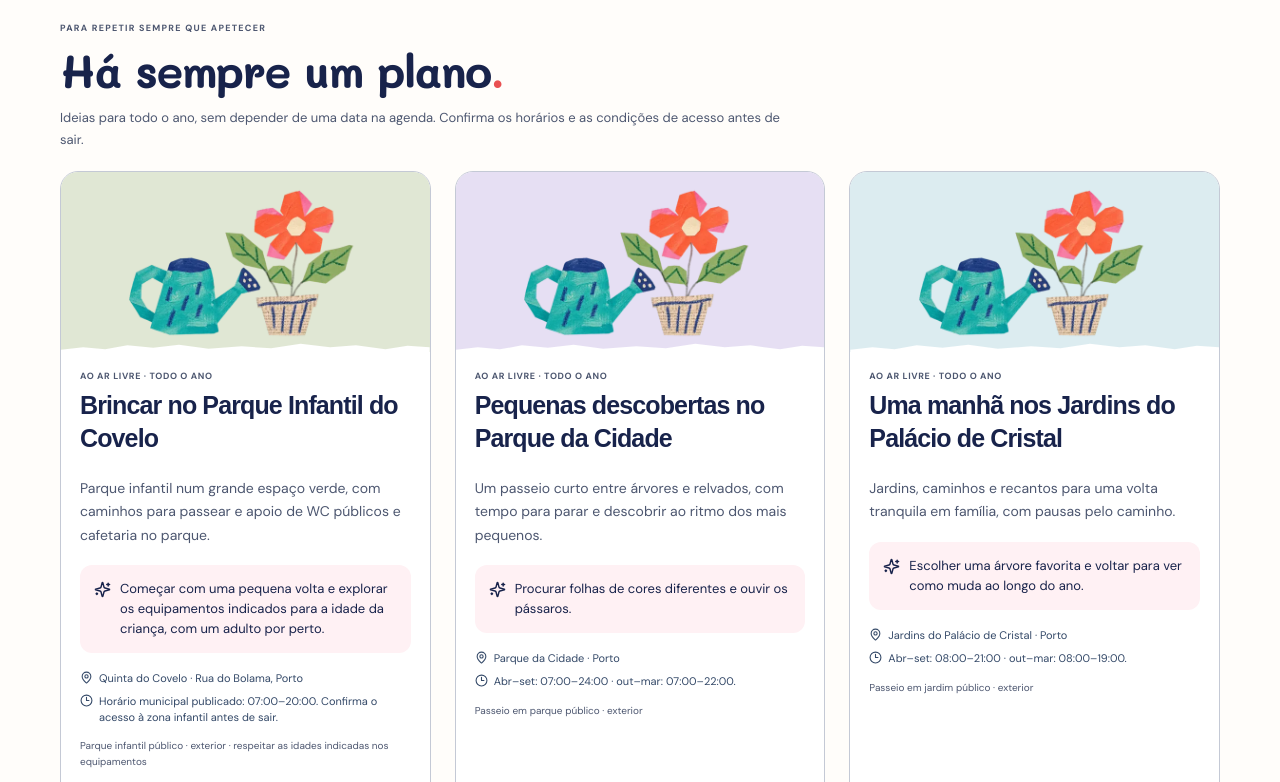
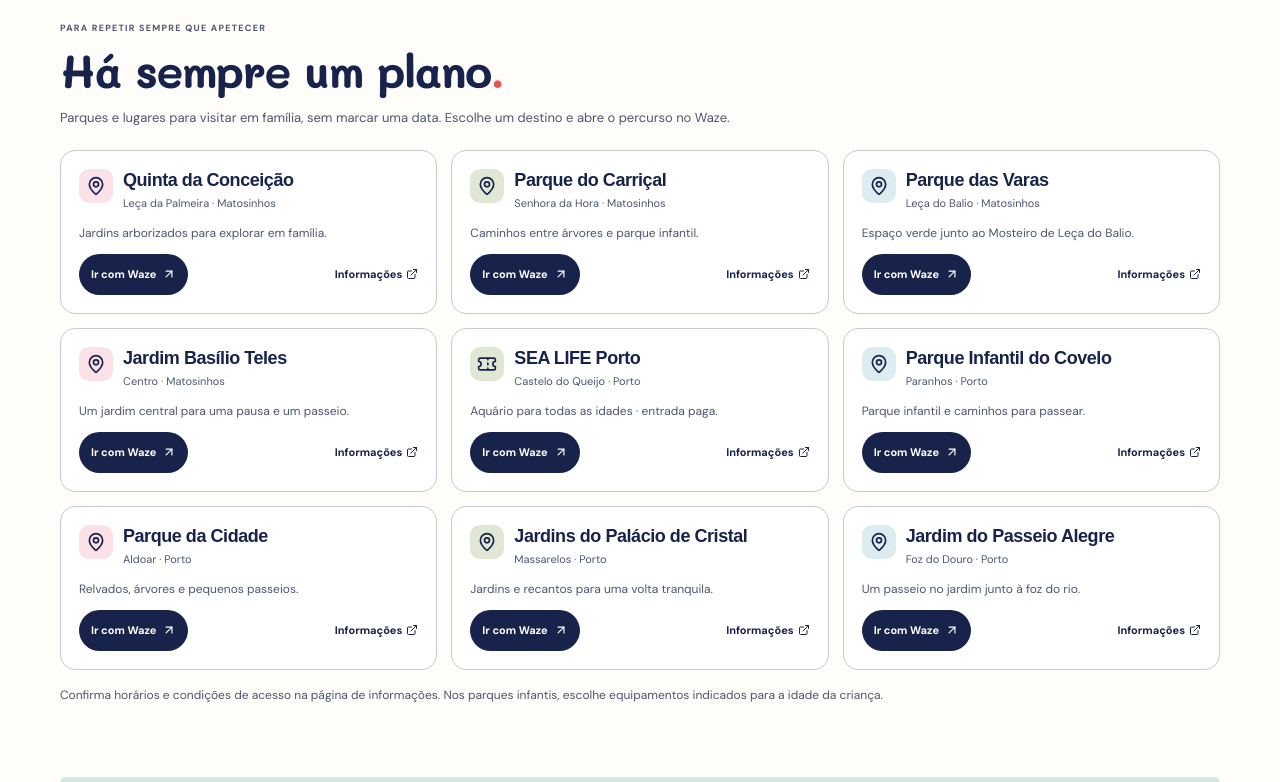
Before and after one commit to silviafernandes/pequenos-fins-de-semana, a React (Vite) app: page / in a window 1280 px wide. Shown: the part 2798-3580 px from the top of the page. Built offline with nearby package versions, Linux system fonts and the light colour scheme.

Commit message:
Compact year-round cards with Waze links, more Matosinhos parks and SEA LIFE

```diff
--- a/src/App.jsx
+++ b/src/App.jsx
@@ -12,6 +12,7 @@ import { activityArtwork } from './activityArtwork.js'
 import initial from './initialData.json'
 import evergreenIdeas from './evergreenIdeas.json'
 import { isNewEvent } from './recency.js'
+import { wazeUrl } from './navigation.js'
 import initialHistory from './initialHistory.json'
 import initialDiscoveries from './initialDiscoveries.json'
 
@@ -85,14 +86,14 @@ function EventCard({e,favorites,onToggle,compact=false}){
  </article>
 }
 function Outings({items=[]}){
- const outings=items.filter(o=>eligibleOuting(o))
+ const outings=items.filter(o=>o.id!=='outing-sealife'&&eligibleOuting(o))
  if(!outings.length)return null
  return <section className="outings-section" id="passeios" aria-label="Passeios em família"><div className="section-heading"><div><h2>Ao vosso ritmo<span>.</span></h2><p>Passeios para todas as idades. Escolhe a hora de chegada dentro do horário de abertura.</p></div></div><div className="event-grid">{outings.map(o=><article className="outing-card" key={o.id}>
  <div className={`art art-${activityArtwork(o)}`}><img className="category-art" src={`${import.meta.env.BASE_URL}illustrations/activity-${activityArtwork(o)}.webp`} alt=""/></div>
  <div className="event-body"><div className="event-overline">{o.category} · Passeio</div><h3>{o.title}</h3><p className="event-description">{o.description}</p><div className="meta-grid"><span><CalendarDays size={14}/>{o.periodLabel}</span><span><Clock3 size={14}/>{o.weekendHours}</span><span><MapPin size={14}/>{o.venue}</span><span><Ticket size={14}/>{o.price}</span></div><div className="detail-line">{o.distanceKm.toLocaleString('pt-PT',{maximumFractionDigits:1})} km em linha reta · Todas as idades · {o.indoor?'Interior':'Exterior'}</div><p className="outing-note">{o.note}</p><div className="card-actions">{o.bookingUrl&&isSafeUrl(o.bookingUrl)&&<a className="primary-link" href={o.bookingUrl} target="_blank" rel="noopener noreferrer">Ver bilhetes <ArrowUpRight size={15}/></a>}{isSafeUrl(o.sourceUrl)&&<a className="secondary-link" href={o.sourceUrl} target="_blank" rel="noopener noreferrer">Horários e detalhes <ExternalLink size={13}/></a>}</div></div></article>)}</div></section>
 }
 function EverydayIdeas(){
- return <section className="evergreen-section" id="ideias" aria-label="Ideias para todo o ano"><div className="section-heading"><div><div className="eyebrow">PARA REPETIR SEMPRE QUE APETECER</div><h2>Há sempre um plano<span>.</span></h2><p>Ideias para todo o ano, sem depender de uma data na agenda. Confirma os horários e as condições de acesso antes de sair.</p></div></div><div className="event-grid">{evergreenIdeas.map(idea=><article className="evergreen-card" key={idea.id}><div className="art art-nature"><img className="category-art" src={`${import.meta.env.BASE_URL}illustrations/activity-nature.webp`} alt=""/></div><div className="event-body"><div className="event-overline">Ao ar livre · Todo o ano</div><h3>{idea.title}</h3><p className="evergreen-description">{idea.description}</p><p className="little-idea"><Sparkles size={17} aria-hidden="true"/><span>{idea.idea}</span></p><div className="meta-grid"><span><MapPin size={14}/>{idea.place}</span><span><Clock3 size={14}/>{idea.hours}</span></div><div className="detail-line">{idea.access}</div><div className="card-actions"><a className="primary-link" href={idea.sourceUrl} target="_blank" rel="noopener noreferrer">Conhecer o lugar <ArrowUpRight size={15}/></a></div></div></article>)}</div></section>
+ return <section className="evergreen-section" id="ideias" aria-label="Ideias para todo o ano"><div className="section-heading"><div><div className="eyebrow">PARA REPETIR SEMPRE QUE APETECER</div><h2>Há sempre um plano<span>.</span></h2><p>Parques e lugares para visitar em família, sem marcar uma data. Escolhe um destino e abre o percurso no Waze.</p></div></div><div className="evergreen-grid">{evergreenIdeas.map(idea=><article className="evergreen-card" key={idea.id}><div className="evergreen-heading"><span className="evergreen-icon" aria-hidden="true">{idea.kind==='aquarium'?<Ticket size={20}/>:<MapPin size={20}/>}</span><div><h3>{idea.title}</h3><p className="evergreen-place">{idea.place}</p></div></div><p className="evergreen-summary">{idea.shortDescription}</p><div className="evergreen-actions"><a className="primary-link" href={wazeUrl(idea)} target="_blank" rel="noopener noreferrer" aria-label={`Ir com Waze: ${idea.title}`}>Ir com Waze <ArrowUpRight size={14}/></a><a className="evergreen-info" href={idea.sourceUrl} target="_blank" rel="noopener noreferrer" aria-label={`Informações: ${idea.title}`}>Informações <ExternalLink size={12}/></a></div></article>)}</div><p className="evergreen-footnote">Confirma horários e condições de acesso na página de informações. Nos parques infantis, escolhe equipamentos indicados para a idade da criança.</p></section>
 }
 function Banner({events}){
  const future=events.filter(e=>e.status==='scheduled'&&e.openingAt&&e.openingAt>nowPTStamp()).sort((a,b)=>a.openingAt.localeCompare(b.openingAt))[0]
--- a/src/evergreenIdeas.json
+++ b/src/evergreenIdeas.json
@@ -1,8 +1,57 @@
 [
   {
+    "id": "quinta-conceicao",
+    "title": "Quinta da Conceição",
+    "place": "Leça da Palmeira · Matosinhos",
+    "shortDescription": "Jardins arborizados para explorar em família.",
+    "navigationQuery": "Quinta da Conceição, Leça da Palmeira, Matosinhos, Portugal",
+    "sourceUrl": "https://www.visitportugal.com/pt-pt/NR/exeres/26B0A12A-0C12-4943-832F-7DC1BA7004DE",
+    "reviewedAt": "2026-11-17"
+  },
+  {
+    "id": "parque-carrical",
+    "title": "Parque do Carriçal",
+    "place": "Senhora da Hora · Matosinhos",
+    "shortDescription": "Caminhos entre árvores e parque infantil.",
+    "navigationQuery": "Parque do Carriçal, Senhora da Hora, Matosinhos, Portugal",
+    "sourceUrl": "https://www.uf-smish.pt/cultura-e-turismo/parque-urbano-do-carrical/",
+    "reviewedAt": "2026-11-17"
+  },
+  {
+    "id": "parque-varas",
+    "title": "Parque das Varas",
+    "place": "Leça do Balio · Matosinhos",
+    "shortDescription": "Espaço verde junto ao Mosteiro de Leça do Balio.",
+    "navigationQuery": "Parque das Varas, Rua do Mosteiro, Leça do Balio, Matosinhos, Portugal",
+    "sourceUrl": "https://arquivomunicipal.cm-matosinhos.pt/Result.aspx?id=130338&type=PCD",
+    "reviewedAt": "2026-11-17"
+  },
+  {
+    "id": "jardim-basilio",
+    "title": "Jardim Basílio Teles",
+    "place": "Centro · Matosinhos",
+    "shortDescription": "Um jardim central para uma pausa e um passeio.",
+    "navigationQuery": "Jardim Basílio Teles, Matosinhos, Portugal",
+    "sourceUrl": "https://iporto.amp.pt/equipamentos/jardim-basalio-teles/",
+    "reviewedAt": "2026-11-17"
+  },
+  {
+    "id": "sea-life",
+    "title": "SEA LIFE Porto",
+    "place": "Castelo do Queijo · Porto",
+    "shortDescription": "Aquário para todas as idades · entrada paga.",
+    "navigationQuery": "SEA LIFE Porto, Primeira Rua Particular do Castelo do Queijo, Porto, Portugal",
+    "sourceUrl": "https://www.visitsealife.com/porto/",
+    "supportingUrls": [
+      "https://www.visitsealife.com/porto/encontrar/informacoes/ajuda/"
+    ],
+    "kind": "aquarium",
+    "reviewedAt": "2026-11-17"
+  },
+  {
     "id": "parque-infantil-covelo",
-    "title": "Brincar no Parque Infantil do Covelo",
-    "place": "Quinta do Covelo · Rua do Bolama, Porto",
+    "title": "Parque Infantil do Covelo",
+    "place": "Paranhos · Porto",
     "description": "Parque infantil num grande espaço verde, com caminhos para passear e apoio de WC públicos e cafetaria no parque.",
     "idea": "Começar com uma pequena volta e explorar os equipamentos indicados para a idade da criança, com um adulto por perto.",
     "hours": "Horário municipal publicado: 07:00–20:00. Confirma o acesso à zona infantil antes de sair.",
@@ -12,39 +61,47 @@
       "https://ambiente.cm-porto.pt/parques-e-jardins/parque-do-covelo",
       "https://pumpkin.pt/eventos/parque-do-covelo/"
     ],
-    "reviewedAt": "2026-11-16"
+    "reviewedAt": "2026-11-16",
+    "shortDescription": "Parque infantil e caminhos para passear.",
+    "navigationQuery": "Quinta do Covelo, Rua do Bolama, Porto, Portugal"
   },
   {
     "id": "parque-cidade",
-    "title": "Pequenas descobertas no Parque da Cidade",
-    "place": "Parque da Cidade · Porto",
+    "title": "Parque da Cidade",
+    "place": "Aldoar · Porto",
     "description": "Um passeio curto entre árvores e relvados, com tempo para parar e descobrir ao ritmo dos mais pequenos.",
     "idea": "Procurar folhas de cores diferentes e ouvir os pássaros.",
     "hours": "Abr–set: 07:00–24:00 · out–mar: 07:00–22:00.",
     "access": "Passeio em parque público · exterior",
     "sourceUrl": "https://ambiente.cm-porto.pt/parques-e-jardins/parque-ocidental-da-cidade",
-    "reviewedAt": "2026-11-16"
+    "reviewedAt": "2026-11-16",
+    "shortDescription": "Relvados, árvores e pequenos passeios.",
+    "navigationQuery": "Parque da Cidade do Porto, Estrada Interior da Circunvalação, Porto, Portugal"
   },
   {
     "id": "palacio-cristal",
-    "title": "Uma manhã nos Jardins do Palácio de Cristal",
-    "place": "Jardins do Palácio de Cristal · Porto",
+    "title": "Jardins do Palácio de Cristal",
+    "place": "Massarelos · Porto",
     "description": "Jardins, caminhos e recantos para uma volta tranquila em família, com pausas pelo caminho.",
     "idea": "Escolher uma árvore favorita e voltar para ver como muda ao longo do ano.",
     "hours": "Abr–set: 08:00–21:00 · out–mar: 08:00–19:00.",
     "access": "Passeio em jardim público · exterior",
     "sourceUrl": "https://ambiente.cm-porto.pt/parques-e-jardins/jardins-do-palacio-de-cristal_3",
-    "reviewedAt": "2026-11-16"
+    "reviewedAt": "2026-11-16",
+    "shortDescription": "Jardins e recantos para uma volta tranquila.",
+    "navigationQuery": "Jardins do Palácio de Cristal, Rua de Dom Manuel II, Porto, Portugal"
   },
   {
     "id": "passeio-alegre",
-    "title": "Passear devagar no Passeio Alegre",
-    "place": "Jardim do Passeio Alegre · Foz do Douro",
+    "title": "Jardim do Passeio Alegre",
+    "place": "Foz do Douro · Porto",
     "description": "Um jardim junto à foz do rio para uma pequena volta, observar as árvores e fazer uma pausa num banco.",
     "idea": "Ouvir os sons do jardim e procurar formas nas folhas.",
     "hours": "Consultar as informações de acesso na página municipal.",
     "access": "Passeio em jardim público · exterior",
     "sourceUrl": "https://ambiente.cm-porto.pt/parques-e-jardins/jardim-do-passeio-alegre",
-    "reviewedAt": "2026-11-16"
+    "reviewedAt": "2026-11-16",
+    "shortDescription": "Um passeio no jardim junto à foz do rio.",
+    "navigationQuery": "Jardim do Passeio Alegre, Porto, Portugal"
   }
 ]
--- /dev/null
+++ b/src/navigation.js
@@ -0,0 +1,4 @@
+// Let Waze resolve the named venue/entrance, rather than routing to a park centroid.
+export function wazeUrl(place) {
+  return `https://www.waze.com/ul?${new URLSearchParams({q:place.navigationQuery,navigate:'yes'})}`
+}
```
Also changed, not shown: tests/browser.cjs (+15 -7 lines), src/styles.css.
